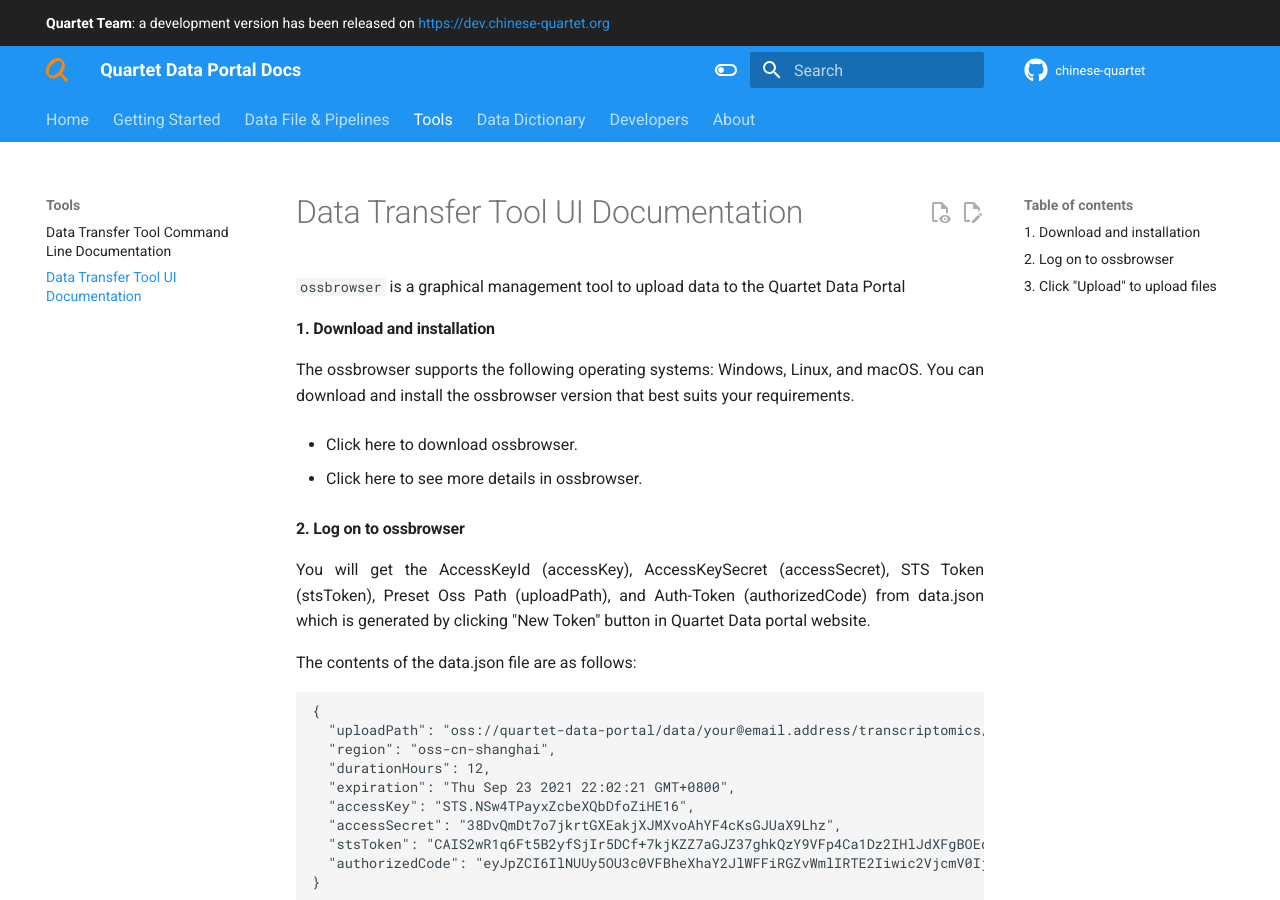
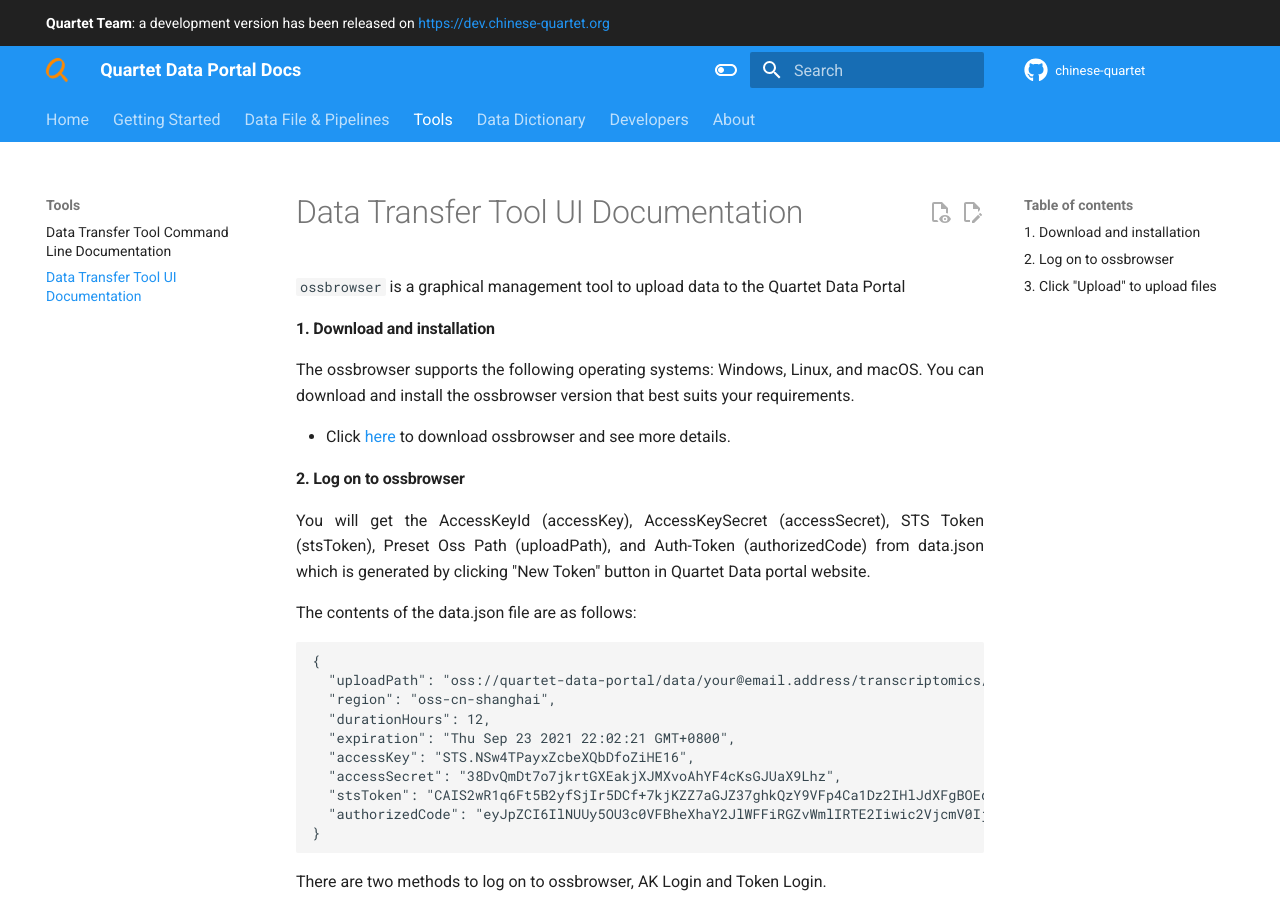
Before and after one commit to chinese-quartet/docs.chinese-quartet.org, an MkDocs documentation site: the page built from docs/tools/ossbrowser.md, in a window 1280 px wide and 900 px high. Built offline with MkDocs 1.6.1 and Material for MkDocs 9.7.7, drawn with Linux system fonts in a browser that asks for light colours.

Commit message:
Add hyperlink for the download of ossbrowser.

```diff
--- a/docs/tools/ossbrowser.md
+++ b/docs/tools/ossbrowser.md
@@ -3,9 +3,7 @@
 #### 1. Download and installation
 The ossbrowser supports the following operating systems: Windows, Linux, and macOS. You can download and install the ossbrowser version that best suits your requirements.
 
-- Click here to download ossbrowser.
-
-- Click here to see more details in ossbrowser.
+- Click [here](https://www.alibabacloud.com/help/en/object-storage-service/latest/install-and-log-on-to-ossbrowser) to download ossbrowser and see more details.
 
 #### 2. Log on to ossbrowser
 You will get the AccessKeyId (accessKey), AccessKeySecret (accessSecret), STS Token (stsToken), Preset Oss Path (uploadPath), and Auth-Token (authorizedCode) from data.json which is generated by clicking "New Token" button in Quartet Data portal website.
```
